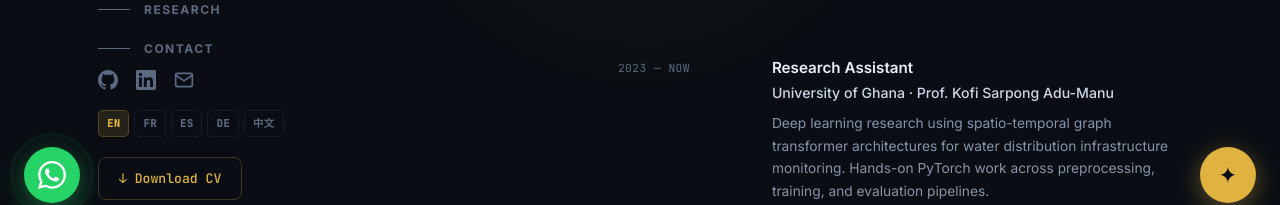
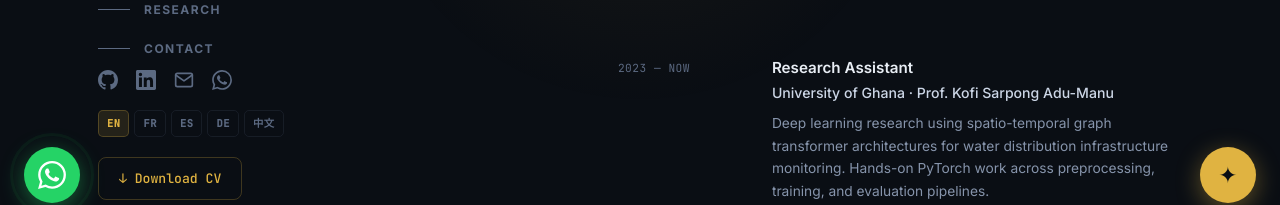
Before and after one commit to aa-Teye/Alex-portfolio, a React (Vite) app: page / in a window 1280 px wide. Shown: the part 573-778 px from the top of the page. Built offline with nearby package versions, Linux system fonts and the light colour scheme.

Commit message:
Add WhatsApp icon to left panel social links

```diff
--- a/src/components/layout/LeftPanel.jsx
+++ b/src/components/layout/LeftPanel.jsx
@@ -24,10 +24,17 @@
   </svg>
 );
 
+const WhatsAppIcon = () => (
+  <svg width="20" height="20" viewBox="0 0 24 24" fill="currentColor" aria-hidden="true">
+    <path d="M17.472 14.382c-.297-.149-1.758-.867-2.03-.967-.273-.099-.471-.148-.67.15-.197.297-.767.966-.94 1.164-.173.199-.347.223-.644.075-.297-.15-1.255-.463-2.39-1.475-.883-.788-1.48-1.761-1.653-2.059-.173-.297-.018-.458.13-.606.134-.133.298-.347.446-.52.149-.174.198-.298.298-.497.099-.198.05-.371-.025-.52-.075-.149-.669-1.612-.916-2.207-.242-.579-.487-.5-.669-.51-.173-.008-.371-.01-.57-.01-.198 0-.52.074-.792.372-.272.297-1.04 1.016-1.04 2.479 0 1.462 1.065 2.875 1.213 3.074.149.198 2.096 3.2 5.077 4.487.709.306 1.262.489 1.694.625.712.227 1.36.195 1.871.118.571-.085 1.758-.719 2.006-1.413.248-.694.248-1.289.173-1.413-.074-.124-.272-.198-.57-.347m-5.421 7.403h-.004a9.87 9.87 0 01-5.031-1.378l-.361-.214-3.741.982.998-3.648-.235-.374a9.86 9.86 0 01-1.51-5.26c.001-5.45 4.436-9.884 9.888-9.884 2.64 0 5.122 1.03 6.988 2.898a9.825 9.825 0 012.893 6.994c-.003 5.45-4.437 9.884-9.885 9.884m8.413-18.297A11.815 11.815 0 0012.05 0C5.495 0 .16 5.335.157 11.892c0 2.096.547 4.142 1.588 5.945L.057 24l6.305-1.654a11.882 11.882 0 005.683 1.448h.005c6.554 0 11.89-5.335 11.893-11.893a11.821 11.821 0 00-3.48-8.413z" />
+  </svg>
+);
+
 const socials = [
-  { href: meta.github,           label: 'GitHub',   Icon: GitHubIcon },
-  { href: meta.linkedin,         label: 'LinkedIn', Icon: LinkedInIcon },
-  { href: `mailto:${meta.email}`, label: 'Email',    Icon: EmailIcon },
+  { href: meta.github,                                              label: 'GitHub',    Icon: GitHubIcon    },
+  { href: meta.linkedin,                                            label: 'LinkedIn',  Icon: LinkedInIcon  },
+  { href: `mailto:${meta.email}`,                                   label: 'Email',     Icon: EmailIcon     },
+  { href: `https://wa.me/${meta.whatsapp?.replace(/\D/g, '')}`,    label: 'WhatsApp',  Icon: WhatsAppIcon  },
 ];
 
 const container = {
```
